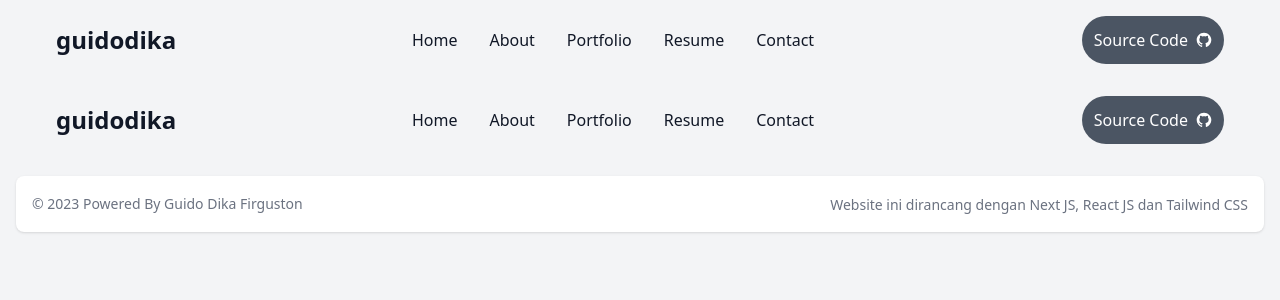
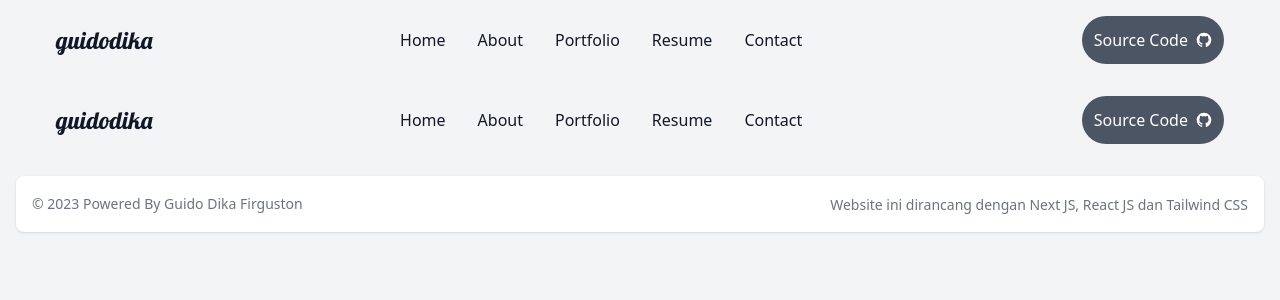
Before and after one commit to guidodika/portfolio-nextjs-guidodika, a Next.js app: page /navbar in a window 1280 px wide. Shown: the top 300 px of the page. Built offline with nearby package versions, Linux system fonts and the light colour scheme.

Commit message:
add font style in text logo navbar

```diff
--- a/pages/navbar.js
+++ b/pages/navbar.js
@@ -8,7 +8,7 @@ function NavBar() {
   return (
     <nav className="bg-gradient-to-r w-full border-gray-200 px-5 md:px-10 ">
       <div className="max-w-screen-xl flex flex-wrap items-center justify-between mx-auto p-4">
-        <span className="text-gray-900 self-center text-2xl font-semibold whitespace-nowrap dark:text-white">
+        <span className="text-gray-900 self-center text-2xl font-lobster whitespace-nowrap dark:text-white">
           guidodika
         </span>
         <button
--- a/styles/globals.css
+++ b/styles/globals.css
@@ -20,13 +20,13 @@ body {
   text-decoration: none;
 }
 
+@font-face {
+  font-family: "lobster";
+  src: url("../public/Lobster-Regular.ttf");
+}
+
 @layer base {
   body {
     @apply dark:bg-gray-800 bg-gray-100;
   }
 }
-
-@font-face {
-  font-family: "nunito";
-  src: url("../public/Nunito-Regular.ttf");
-}
--- a/tailwind.config.js
+++ b/tailwind.config.js
@@ -10,7 +10,11 @@ module.exports = {
     "./src/**/*.{js,ts,jsx,tsx,mdx}",
   ],
   theme: {
-    extend: {},
+    extend: {
+      fontFamily: {
+        lobster: "lobster",
+      },
+    },
   },
   plugins: [],
 };
```
Also changed, not shown: public/Lobster-Regular.ttf (added), public/Nunito-Regular.ttf (deleted).
